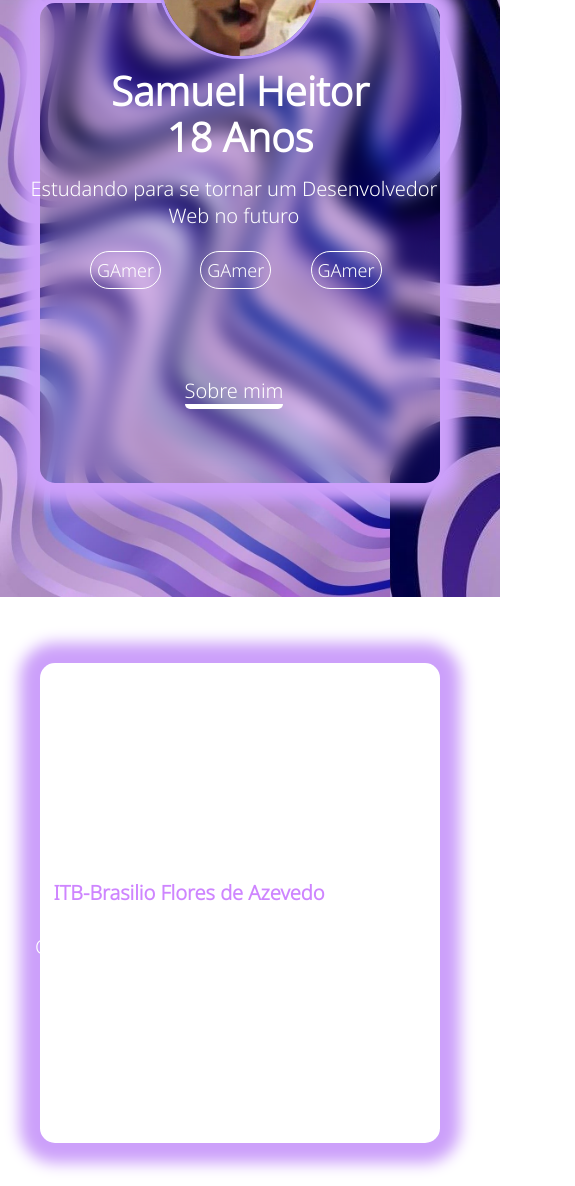
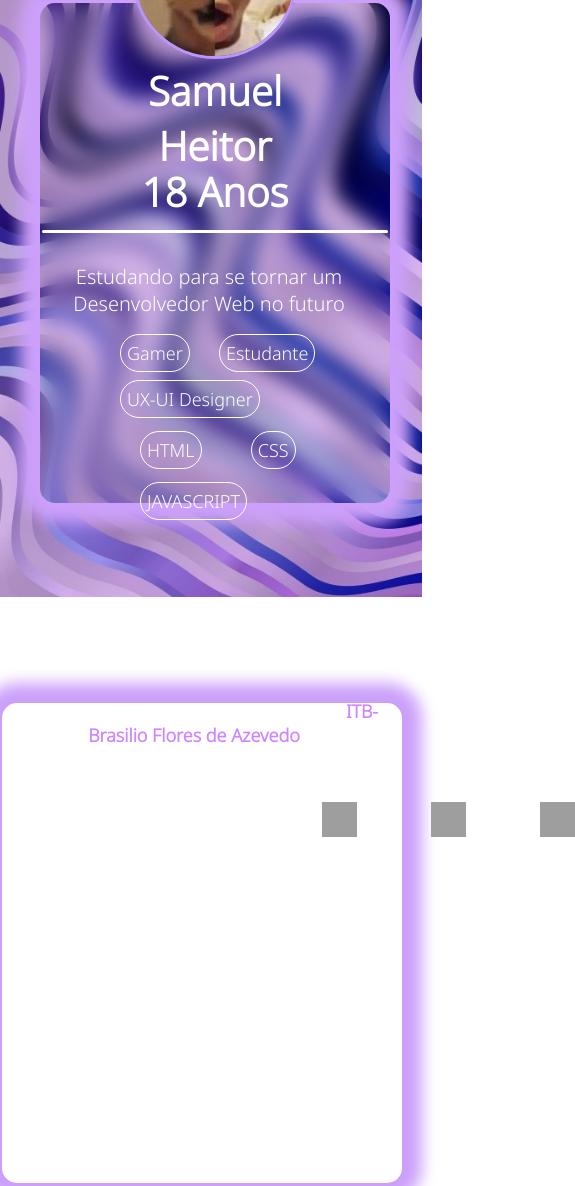
Before and after one commit to Astr0ns/ptf-perfil, a plain HTML site: page index.html in a window 390 px wide. Shown: the part 247-1433 px from the top of the page, 575 px wide, since content can reach past the window. Drawn offline with nearby package versions, Linux system fonts and the light colour scheme; grey boxes are pictures that could not be loaded.

Commit message:
Updade Portifolio

```diff
--- a/index.html
+++ b/index.html
@@ -7,13 +7,14 @@
     <meta http-equiv="X-UA-Compatible" content="IE=edge">
     <meta name="viewport" content="width=device-width, initial-scale=1.0">
 
-    <link rel="stylesheet" href="light-style.css" id="style">
+    <link rel="stylesheet" href="https://cdn.jsdelivr.net/gh/devicons/devicon@v2.15.1/devicon.min.css">
     <link rel="shortcut icon" href="1676257092.ico" type="image/x-icon">
     <link rel="preconnect" href="https://fonts.googleapis.com">
 
     <link rel="preconnect" href="https://fonts.gstatic.com" crossorigin>
     <link rel="stylesheet" href="https://fonts.googleapis.com/css?family=Noto+Sans:wght@300 & display =swap">
     <script type="text/javascript" src="script.js"></script>
+    <link rel="stylesheet" href="light-style.css" id="style">
 
     <title>Portifólio</title>
 </head>
@@ -38,7 +39,7 @@
 </div>
 
 </header>
-    <div id="bgd-img">
+
 <div class="main1" id="main1">
     <div class="content">
 
@@ -48,10 +49,14 @@
 
         <h1>Samuel <strong>Heitor</strong>
         <h2>18 Anos</h2>
+        <hr class="hr-main1">
         <p>Estudando para se tornar um Desenvolvedor Web no futuro</p>
-        <li class="informations">GAmer</li>
-        <li class="informations">GAmer</li>
-        <li class="informations">GAmer</li>
+        <li class="informations">Gamer</li>
+        <li class="informations">Estudante</li>
+        <li class="informations">UX-UI Designer</li> <br>
+        <li class="informations2">HTML</li>
+        <li class="informations2">CSS</li>
+        <li class="informations2">JAVASCRIPT</li>
     </div>
 
     <p><span onclick="substituir1()">Sobre mim</span></p>
@@ -61,11 +66,20 @@
 <div class="main2" id="main2">
     <div class="content2">
 
-        <h1 class="h1">Sobre mim</h1>
-        <p>Meu nome é Samuel Heitor,<br> tenho 18 anos, e estou cursando o<br> 2º ano do Ensino Médio Técnico no <br>
-            <a href="https://fieb.edu.br/unidade/jardim-belval/" target="_blank"> ITB-Brasilio Flores de Azevedo</a>,
-            Cusando Informática P/Internet.
-           <br> Gosto bastante de ler e entender um pouco mais sobre o mundo tecnológico Jogar Basquete,  </p>
+        <h1>Sobre mim</h1>
+        <hr class="hr-main2">
+        <p class="sobre-mim">Cursando Ensino Médio Técnico (2/3) no
+            <a href="https://fieb.edu.br/unidade/jardim-belval/" target="_blank"> ITB-Brasilio Flores de Azevedo</a>,<br>
+            Cursando Informática P/Internet. <br> Conhecimento em: <br>
+        <ul class="img">
+            <img src="https://cdn.jsdelivr.net/gh/devicons/devicon/icons/javascript/javascript-original.svg" />
+            <img src="https://cdn.jsdelivr.net/gh/devicons/devicon/icons/html5/html5-original.svg" />
+            <img src="https://cdn.jsdelivr.net/gh/devicons/devicon/icons/css3/css3-original.svg" />
+
+        </ul>
+
+         </p><hr class="hr-sm">
+        <h1 class="h1-oef">O que eu faço?</h1>
     </div>
     <p class="botao"><span onclick="substituir2()">Voltar</span></p>
     <p class="botao"><span onclick="substituir3()">Projetos</span></p>
@@ -77,10 +91,11 @@
         <h1>Projetos</h1>
 
     </div>
-    <p class="botao"><span onclick="substituir1()">Voltar</span></p>
-</div>
+    <p class="botao2"><span onclick="substituir1()">Voltar</span></p>
 
 </div>
 
+
+
 </body>
 </html>
--- a/light-style.css
+++ b/light-style.css
@@ -1,12 +1,3 @@
-
-@media screen and (max-width: 768px) {
-
-
-}
-
-
-
-
 
 * {
 
@@ -21,7 +12,7 @@ body {
     background-image: url('purple.jpg');
     background-repeat: no-repeat;
     background-size: cover;
-    max-width: 100%;
+    width: 100%;
     height: auto;
     color: white;
     font-family: 'Noto Sans', sem serifa;
@@ -42,7 +33,10 @@ h1 {
     color: white;
 
 }
-
+.h1-oef {
+    text-align: center;
+    margin: 10px;
+}
 
 h2 {
     text-align: center;
@@ -54,6 +48,22 @@ p {
     text-align: center;
     font-size: 20px;
     margin: 80px 50px 0px 50px;
+    color: white;
+}
+
+p.botao {
+    display: inline-block;
+    text-align: center;
+    font-size: 20px;
+    margin: -1px -200px -10px 320px;
+    color: white;
+
+}
+p.botao2 {
+    display: center;
+    text-align: center;
+    font-size: 20px;
+    margin: 5px 00px 00px 5px;
     color: white;
 }
 
@@ -77,7 +87,15 @@ li {
 }
 li.informations {
     text-align: center;
-    margin: 20px -15px 8px 50px;
+    margin: 15px -55px -50px 80px;
+    border:#fff solid 1px;
+    border-radius: 20px;
+    cursor:default;
+    display: inline-block;
+}
+li.informations2{
+    text-align: center;
+    margin: 20px -55px -90px 100px;
     border:#fff solid 1px;
     border-radius: 20px;
     cursor:default;
@@ -122,7 +140,7 @@ svg {
     backdrop-filter: blur(10px);
     -webkit-backdrop-filter: blur(10px);
     margin: 90px auto 0 auto;
-    height: 480px;
+    height: 500px;
     width: 500px;
     border-radius: 15px;
     box-shadow: 5px;
@@ -137,11 +155,26 @@ svg {
     -webkit-backdrop-filter: blur(10px);
     margin: 90px auto 0 auto;
     height: 480px;
-    width: 500px;
+    width: 900px;
     border-radius: 15px;
     box-shadow: 5px;
     box-shadow: 0px 0px 15px 20px #cca0fa;
-
+}
+.hr-main2 {
+   border: none;
+   border-top: 1px solid white;
+   margin: -60px 0px;
+}
+.hr-sm {
+    border: none;
+    border-top: 1px solid white;
+    margin: -55px 0px -15px;
+}
+.hr-main1 {
+    border: none;
+    border-radius: 50px;
+    border-top: 3px solid white;
+    margin: 80px 2px -50px;
 }
 .main3 {
     background-color: transparent;
@@ -164,13 +197,12 @@ span {
     color: white;
 }
 
-p.botao {
+ul img {
     display: inline-block;
-    text-align: center;
-    font-size: 20px;
-    margin: 60px 0px 0px 110px;
-    color: white;
-
+    align-items: center;
+    margin: 5px -250px -10px 320px;
+    height: 35px;
+    width: 35px;
 }
 
 
@@ -231,8 +263,6 @@ p.botao {
         background-repeat: no-repeat;
         background-size: cover;
         background-position: center;
-        height: 100%;
-        width: 100%;
     }
     .main1 {
         margin-top: 180px;
@@ -248,19 +278,19 @@ p.botao {
 @media screen and (max-width: 767px) {
 
     html, body{
-        background-image: url('purple.jpg');
+        background-image: url('purple2.jpg');
         background-repeat: no-repeat;
         background-size: cover;
-        height: 100%;
+        height: auto;
         width: 100%;
     }
 
     .main1 {
-        margin-top: 180;
+        margin-top: 180px;
         width: 280px;
     }
     .main2 {
-        margin-top: 180;
+        margin-top: 180px;
         width: 280px;
     }
 }
@@ -273,11 +303,11 @@ p.botao {
         background-size: cover;
     }
     .main1 {
-        margin-top: 180;
+        margin-top: 180px;
         width: 400px;
     }
     .main2 {
-        margin-top: 180;
+        margin-top: 180px;
         width: 400px;
     }
     h1{
@@ -294,3 +324,39 @@ p.botao {
     }
 
 }
+
+@media screen and (max-width: 412px) {
+
+    html, body{
+        height: 100%;
+        width: 100%;
+    }
+
+    #background-img {
+        background-image: url('purple3.jpg');
+        background-repeat: no-repeat;
+        background-size: cover;
+        background-position: center;
+    }
+    h1.h1 {
+        font-size: 35px;
+    }
+    .sobre-mim {
+        margin-top: -20px;
+        font-size: 18px;
+    }
+    .main1 {
+        width: auto;
+    }
+    .main2 {
+        margin: 200px 2px;
+
+    }
+    p.botao {
+        display: inline-block;
+        align-items: center;
+        margin: 10px 8px 0px 85px;
+    }
+
+
+}
```
